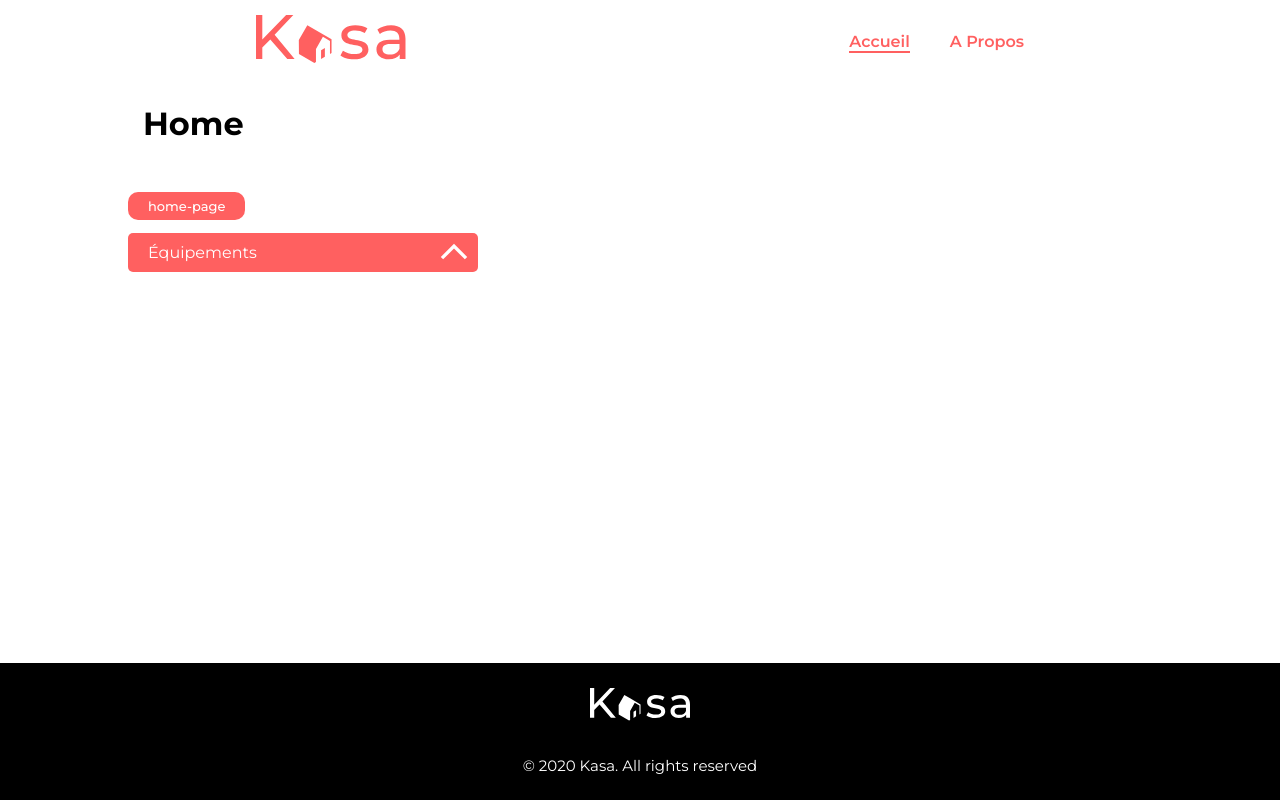
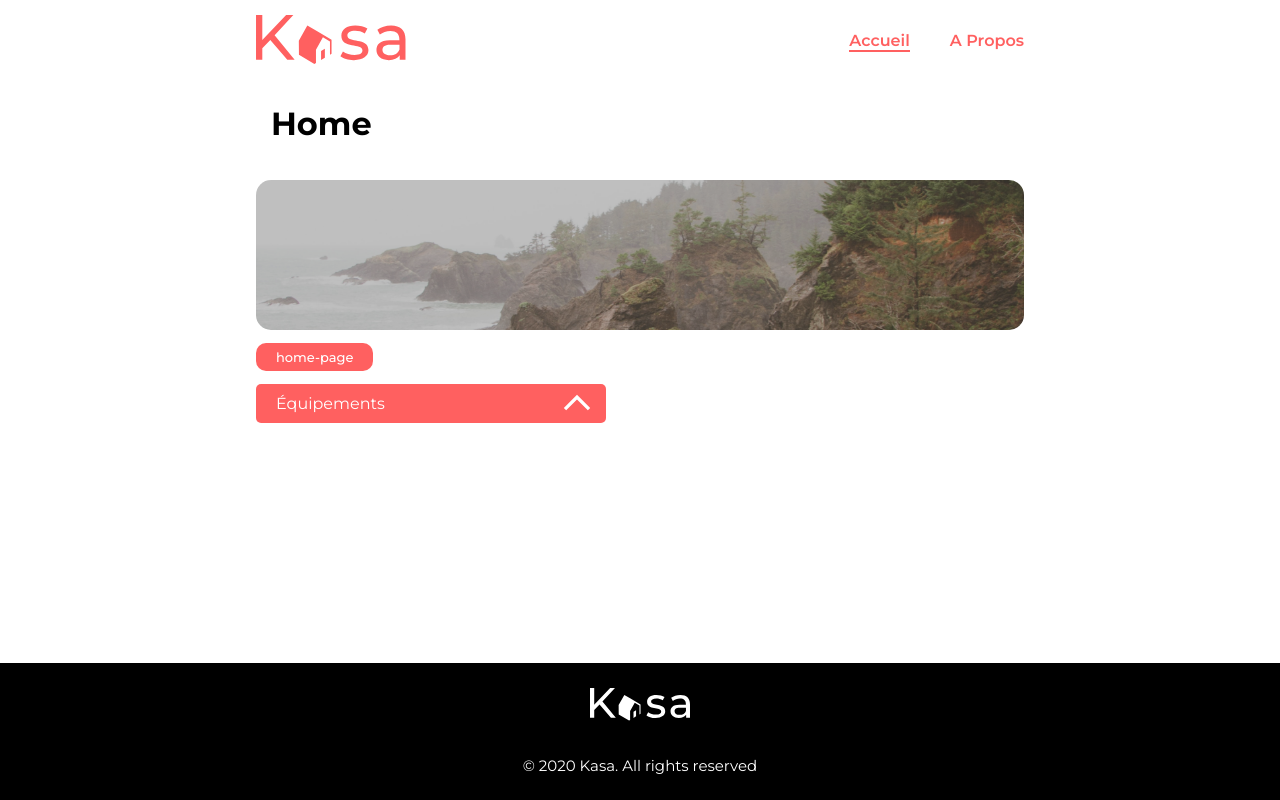
Before and after one commit to hgobr/Kasa, a React (Create React App) app: page / in a window 1280 px wide. Built offline with nearby package versions, Linux system fonts and the light colour scheme.

Commit message:
update components

```diff
--- /dev/null
+++ b/src/components/banner/Banner.jsx
@@ -0,0 +1,16 @@
+import React from 'react';
+
+import './Banner.scss';
+import HomeBanner from '../../assets/img/HomeBanner.png';
+import AboutBanner from '../../assets/img/AboutBanner.png';
+
+export default function Banner(props) {
+  return (
+    <div className="banner">
+      <img
+        src={props.source === 'home' ? HomeBanner : AboutBanner}
+        alt="HomeBanner"
+      />
+    </div>
+  );
+}
--- /dev/null
+++ b/src/components/banner/Banner.scss
@@ -0,0 +1,13 @@
+.banner {
+  filter: brightness(75%);
+  overflow: hidden;
+  height: 150px;
+  width: 100%;
+  border-radius: 15px;
+
+  img {
+    width: 100%;
+    height: 100%;
+    object-fit: cover;
+  }
+}
--- a/src/components/collapse/Collapse.scss
+++ b/src/components/collapse/Collapse.scss
@@ -31,7 +31,7 @@
 
   img {
     position: absolute;
-    right: 10px;
+    right: 15px;
     top: 10px;
   }
 
--- a/src/components/header/Header.scss
+++ b/src/components/header/Header.scss
@@ -23,6 +23,19 @@
       font-weight: 600;
       font-size: medium;
 
+      &::after {
+        content: '';
+        display: block;
+        width: 0;
+        height: 2px;
+        background: $primaryRed;
+        transition: width 0.3s;
+      }
+
+      &:hover::after {
+        width: 100%;
+      }
+
       &:hover {
         transform: scale(1.05);
       }
--- a/src/pages/about/About.jsx
+++ b/src/pages/about/About.jsx
@@ -1,4 +1,5 @@
 import React from 'react';
+import Banner from '../../components/banner/Banner';
 import Footer from '../../components/footer/Footer';
 import Header from '../../components/header/Header';
 import Tag from '../../components/tag/Tag';
@@ -10,6 +11,7 @@ export default function About() {
       <Header />
       <div className="container">
         <h1>About</h1>
+        <Banner source="about" />
         <Tag name="about-page" />
       </div>
       <Footer />
--- a/src/pages/about/About.scss
+++ b/src/pages/about/About.scss
@@ -1,10 +1,8 @@
+@import '../../styles/style.scss';
+
 .about {
   .container {
-    margin: 0 10% 0 10%;
-
-    @media screen and (max-width: 768px) {
-      margin: 0 5% 0 5%;
-    }
+    @include pageMargin;
   }
 
   h1 {
--- a/src/pages/home/Home.jsx
+++ b/src/pages/home/Home.jsx
@@ -2,6 +2,7 @@ import React from 'react';
 import Collapse from '../../components/collapse/Collapse';
 import Footer from '../../components/footer/Footer';
 import Header from '../../components/header/Header';
+import Banner from '../../components/banner/Banner';
 import Tag from '../../components/tag/Tag';
 import './Home.scss';
 
@@ -11,6 +12,7 @@ export default function Home() {
       <Header />
       <div className="container">
         <h1>Home</h1>
+        <Banner source="home" />
         <Tag name="home-page" />
         <Collapse
           button="Équipements"
--- a/src/pages/home/Home.scss
+++ b/src/pages/home/Home.scss
@@ -1,10 +1,8 @@
+@import '../../styles/style.scss';
+
 .home {
   .container {
-    margin: 0 10% 0 10%;
-
-    @media screen and (max-width: 768px) {
-      margin: 0 5% 0 5%;
-    }
+    @include pageMargin;
   }
 
   h1 {
```
Also changed, not shown: src/assets/img/AboutBanner.png (added), src/assets/img/HomeBanner.png (added), src/components/slider/Slider.jsx (deleted), src/components/slider/Slider.scss (deleted), src/pages/housing/Housing.scss (added).
